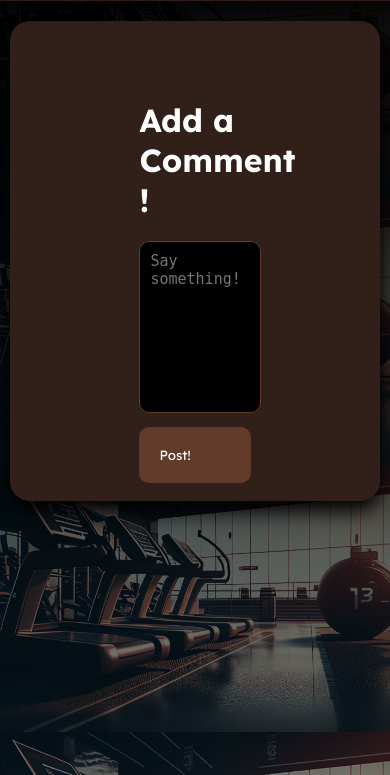
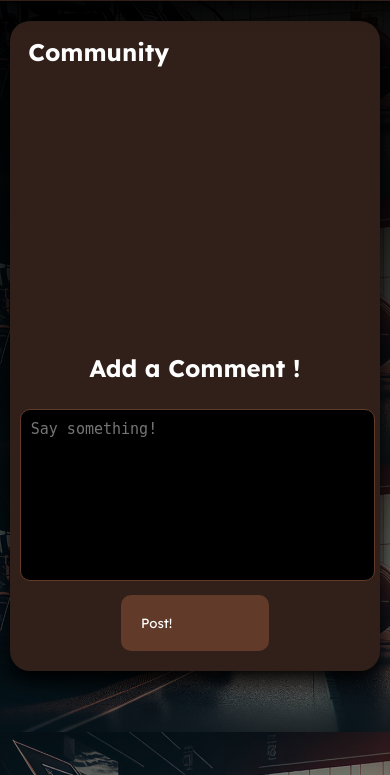
Before and after one commit to clunckyboy/AmbatuGYM, a PHP site: page /community.php in a window 390 px wide. Shown: the part 69-844 px from the top of the page. Run offline with PHP 8.4, Linux system fonts and the light colour scheme; a user stored in the database is signed in; data comes from the database, SQL or seed files in the repository; data that the repository does not hold is empty; grey boxes are pictures that could not be loaded.

Commit message:
responsive community page
- flex direction container menjadi column
- perbaikan sidenav
- perubahan pada height container

```diff
--- a/community.php
+++ b/community.php
@@ -1,18 +1,19 @@
 <?php
 session_start();
 
-    if ( !isset($_SESSION["is_login"]) ){
+if (!isset($_SESSION["is_login"])) {
     header("location: login.php");
     exit;
 }
 
 require "./database/config.php";
 
-    function query($query){
+function query($query)
+{
     global $db;
     $result = mysqli_query($db, $query);
     $rows = [];
-        while ($row = mysqli_fetch_assoc($result)){
+    while ($row = mysqli_fetch_assoc($result)) {
         $rows[] = $row;
     }
     return $rows;
@@ -35,12 +36,16 @@
 
 <!DOCTYPE html>
 <html lang="en">
+
 <head>
 
     <link rel="preconnect" href="https://fonts.googleapis.com">
     <link rel="preconnect" href="https://fonts.gstatic.com" crossorigin>
-    <link href="https://fonts.googleapis.com/css2?family=Inter:ital,opsz,wght@0,14..32,100..900;1,14..32,100..900&family=Lexend:wght@100..900&family=Poppins:ital,wght@0,100;0,200;0,300;0,400;0,500;0,600;0,700;0,800;0,900;1,100;1,200;1,300;1,400;1,500;1,600;1,700;1,800;1,900&display=swap" rel="stylesheet">
-    <link rel="stylesheet" href="https://fonts.googleapis.com/css2?family=Material+Symbols+Outlined:opsz,wght,FILL,GRAD@24,400,0,0&icon_names=brightness_4"/>
+    <link
+        href="https://fonts.googleapis.com/css2?family=Inter:ital,opsz,wght@0,14..32,100..900;1,14..32,100..900&family=Lexend:wght@100..900&family=Poppins:ital,wght@0,100;0,200;0,300;0,400;0,500;0,600;0,700;0,800;0,900;1,100;1,200;1,300;1,400;1,500;1,600;1,700;1,800;1,900&display=swap"
+        rel="stylesheet">
+    <link rel="stylesheet"
+        href="https://fonts.googleapis.com/css2?family=Material+Symbols+Outlined:opsz,wght,FILL,GRAD@24,400,0,0&icon_names=brightness_4" />
     <link rel="icon" type="image/x-icon" href="./images/ambatugymwhite.png">
     <link rel="stylesheet" href="./styles/community.css">
     <link rel="stylesheet" href="./styles/navbar.css">
@@ -54,28 +59,111 @@
                 linear-gradient(rgb(0, 0, 0), rgba(0, 0, 0, 0.5)),
                 url('./images/bg.jpg');
             background-attachment: fixed;
-            background-size: cover;
         }
+
         @media (max-width: 768px) {
             body {
                 background-size: contain;
             }
 
+            body .dark-mode {
+                background-size: contain;
+            }
+
+
             .container {
                 flex-direction: column;
-        height: auto; /* Adjust height for smaller screens */
+                height: auto;
+                /* Adjust height for smaller screens */
+                margin: 0;
+                padding: 0;
+                /* Remove margins to utilize full screen width */
+                /* Add padding for better spacing */
             }
 
             .navbar {
-        flex-wrap: wrap; /* Allow wrapping of navbar items */
+                flex-wrap: wrap;
+                /* Allow wrapping of navbar items */
+                justify-content: space-between;
+                /* Space items evenly */
+            }
+
+            .navbar-links {
+                flex-direction: column;
+                /* Stack navbar links vertically */
+                width: 100%;
+                /* Full width for links */
+            }
+
+            .navbar-toggle {
+                display: block;
+                /* Ensure toggle button is visible */
             }
 
             .comment-box {
-        width: 100%; /* Adjust width for smaller screens */
+                width: 90%;
+                /* Full width for comment boxes */
+                margin: 0;
+                /* Remove margin */
             }
 
             .comment-form-section {
-        width: 100%; /* Expand the form width */
+                justify-items: center;
+                width: 100% !important;
+                /* Expand the form width */
+                margin: 0;
+                padding: 0 !important;
+                /* Add padding for better spacing */
+            }
+
+            .comment-form-section form {
+                justify-items: center;
+            }
+
+            .comment-form-section h1 {
+                padding: 0;
+            }
+
+            .comments-section {
+                width: 90% !important;
+                margin: 0 !important;
+                padding: 0 !important;
+                overflow-y: auto; /* Allow vertical scrolling */
+                overflow-x: hidden;
+                height: 400px;
+                /* Full width for comments section */
+                /* Add padding for better spacing */
+                /* Allow height to adjust based on content */
+            }
+
+            .comment-form-section textarea {
+                justify-self: center;
+                width: 100%;
+                /* Full width for textarea */
+                height: auto;
+                margin: 10px;
+                /* Adjust height for smaller screens */
+            }
+
+            .comment-form-section .btn-custom{
+                width: 40%;
+                text-align: center;
+                margin-bottom: 20px;
+            }
+
+            .thumb-up {
+                padding: 6px;
+                /* Increase padding for better touch targets */
+            }
+
+            .like-count {
+                font-size: 14px;
+                /* Adjust font size for better readability */
+            }
+
+            h1 {
+                font-size: 1.5em;
+                /* Adjust heading size */
             }
         }
 
@@ -121,13 +209,13 @@
 
 
 
-        .container{
+        .container {
             margin-bottom: 20px;
             margin-top: 90px;
-            margin-right : 20px;
-            margin-left : 20px;
+            margin-right: 20px;
+            margin-left: 20px;
             padding-top: 0;
-            height: 480px;
+            height: 650px;
             align-items: center;
         }
 
@@ -157,13 +245,13 @@
             border-radius: 50%;
         }
 
-        .profile{
+        .profile {
             display: flex;
             align-items: center;
             gap: 10px;
         }
 
-        .profile p{
+        .profile p {
             margin: 0;
             text-align: center;
             font-weight: bold;
@@ -212,12 +300,14 @@
             box-shadow: 0px 0px 20px rgba(255, 255, 255, 0);
             resize: none;
         }
-        .comment-form-section textarea:focus{
+
+        .comment-form-section textarea:focus {
             transform: scale(1.03);
             box-shadow: 0px 0px 20px rgba(255, 255, 255, 0.524);
         }
 
-        .comments-section, .comment-form-section {
+        .comments-section,
+        .comment-form-section {
             border-radius: 10px;
         }
 
@@ -229,7 +319,7 @@
             overflow-y: scroll;
             /* height: 550px; */
             /* height: 300px; */
-            height: 87%
+            height: 87%;
                 /* overflow-x: hidden; */
         }
 
@@ -241,8 +331,10 @@
             /* height: 87%;  */
         }
 
-        .dark-mode .comment-box, .dark-mode .comment-content {
-            background-color: rgb(255, 225, 181); /* Light card background */
+        .dark-mode .comment-box,
+        .dark-mode .comment-content {
+            background-color: rgb(255, 225, 181);
+            /* Light card background */
             color: rgb(0, 0, 0);
         }
 
@@ -263,7 +355,8 @@
 
         /* Scrollbar customization */
         .comments-section::-webkit-scrollbar {
-            width: 10px; /* Width of the scrollbar */
+            width: 10px;
+            /* Width of the scrollbar */
         }
 
         .comments-section::-webkit-scrollbar-track {
@@ -277,7 +370,8 @@
         }
 
         .comments-section::-webkit-scrollbar-thumb:hover {
-            background-color: rgba(97, 58, 42, 1); /* Scrollbar color on hover */
+            background-color: rgba(97, 58, 42, 1);
+            /* Scrollbar color on hover */
         }
 
         .thumb-up {
@@ -287,23 +381,27 @@
             padding: 4px;
             transition: background-color 0.2s, transform 0.2s;
         }
+
         .dark-mode .thumb-up {
             background-color: rgb(255, 241, 224);
         }
+
         .thumb-up:hover {
-            background-color:rgb(122, 85, 69);
+            background-color: rgb(122, 85, 69);
             transform: scale(1.04)\;
         }
+
         .thumb-up:active {
             background-color: rgb(0, 0, 0);
             transform: scale(0.96);
         }
-
     </style>
 </head>
+
 <body>
     <nav class="navbar">
-        <img src="./images/ambatugymwhite.png" data-light="./images/ambatugymwhite.png" data-dark="./images/ambatugym2.png" alt="ambatuLOGO">
+        <img src="./images/ambatugymwhite.png" data-light="./images/ambatugymwhite.png"
+            data-dark="./images/ambatugym2.png" alt="ambatuLOGO">
         <div class="navbar-brand">
             <h2>AmbatuGYM</h2>
             <button onclick="myFunction()" class="btn-toggle">
@@ -318,7 +416,8 @@
             <a href="exercise.php">Exercises</a>
             <a href="community.php">Community</a>
             <div class="profile-container">
-                <img src="./user_pp/<?= $_SESSION['user']['profile_photo'] ?>" alt="Profile Picture" class="profile-pic-small" onclick="toggleDropdown()">
+                <img src="./user_pp/<?= $_SESSION['user']['profile_photo'] ?>" alt="Profile Picture"
+                    class="profile-pic-small" onclick="toggleDropdown()">
                 <div id="dropdown" class="dropdown-content">
                     <a href="./profile.php">Profile</a>
                     <a href="./logic/logout.php" id="logout">Logout</a>
@@ -327,12 +426,12 @@
         </div>
     </nav>
 
-    <div id="mySidenav" class="sidenav">
+    <div id="mySidenav" class="sidenav" style="margin-top: 60px;">
         <a href="javascript:void(0)" class="closebtn" onclick="closeNav()">&times;</a>
         <a href="dashboard.php">Dashboard</a>
         <a href="exercise.php">Exercises</a>
         <a href="community.php">Community</a>
-        <a href="./logic/logout.php" class="btn-custom" onclick="logout()">Logout</a>
+        <a href="./logic/logout.php" style="color: red;" onclick="logout()">Logout</a>
     </div>
 
     <div class="parent" id="community">
@@ -373,7 +472,8 @@
             <div class="comment-form-section">
                 <h1>Add a Comment !</h1>
                 <form action="./logic/comment.php" method="POST" autocomplete="off">
-                        <textarea id="commentInput" name="comment" class="form" placeholder="Say something!" rows="10" cols="50" maxlength="700" required></textarea>
+                    <textarea id="commentInput" name="comment" class="form" placeholder="Say something!" rows="10"
+                        cols="50" maxlength="700" required></textarea>
                     <button type="submit" name="submit" class="btn-custom">Post!</button>
                 </form>
 
@@ -385,7 +485,7 @@
                 document.getElementById("dropdown").classList.toggle("show");
             }
 
-        window.onclick = function(event) {
+            window.onclick = function (event) {
                 if (!event.target.matches('.profile-pic-small')) {
                     var dropdowns = document.getElementsByClassName("dropdown-content");
                     for (var i = 0; i < dropdowns.length; i++) {
@@ -402,4 +502,5 @@
         <script src="./scripts/about.js"></script>
         <script src="./scripts/comment.js"></script>
 </body>
+
 </html>
```
Lines whose indentation alone changed are shown as unchanged.
